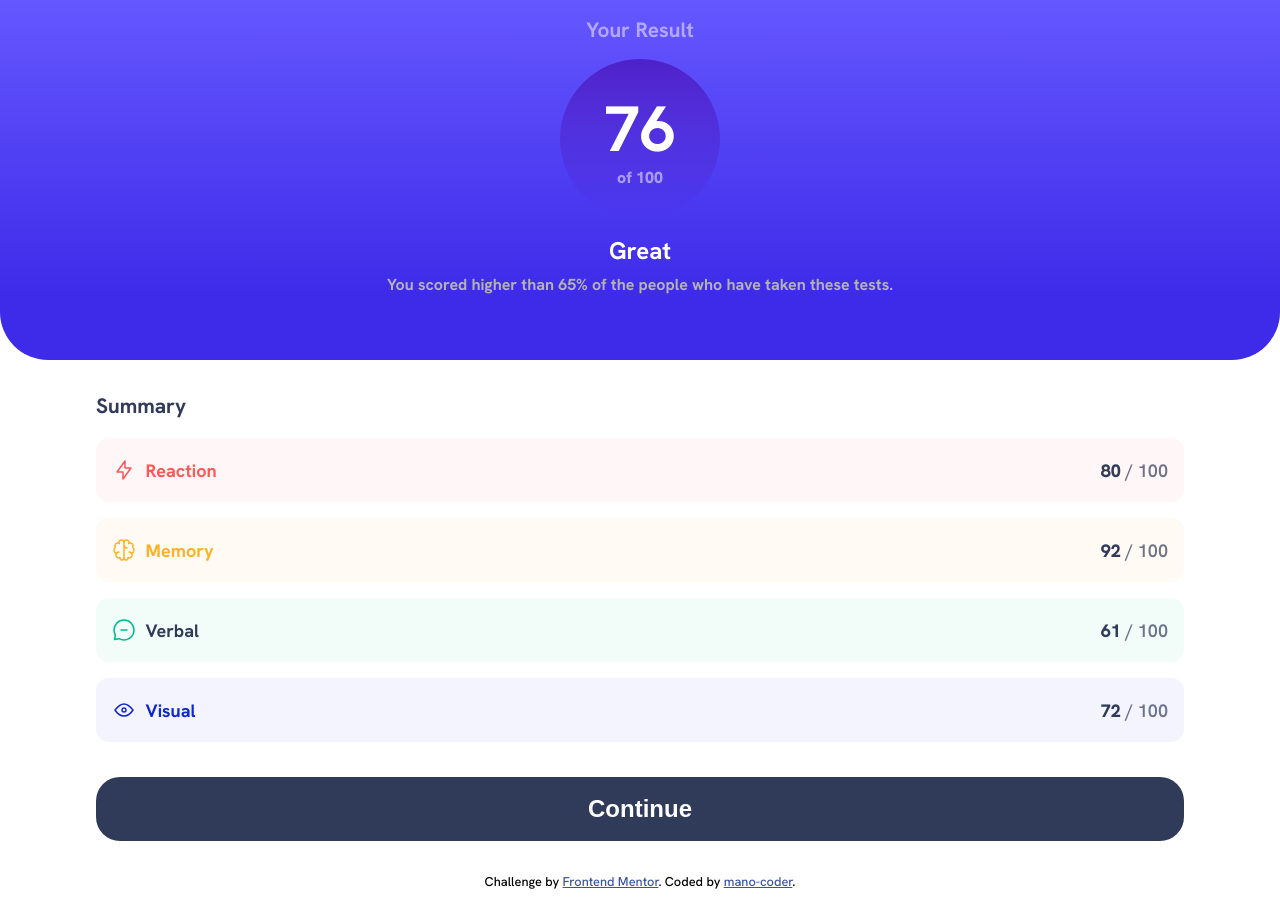
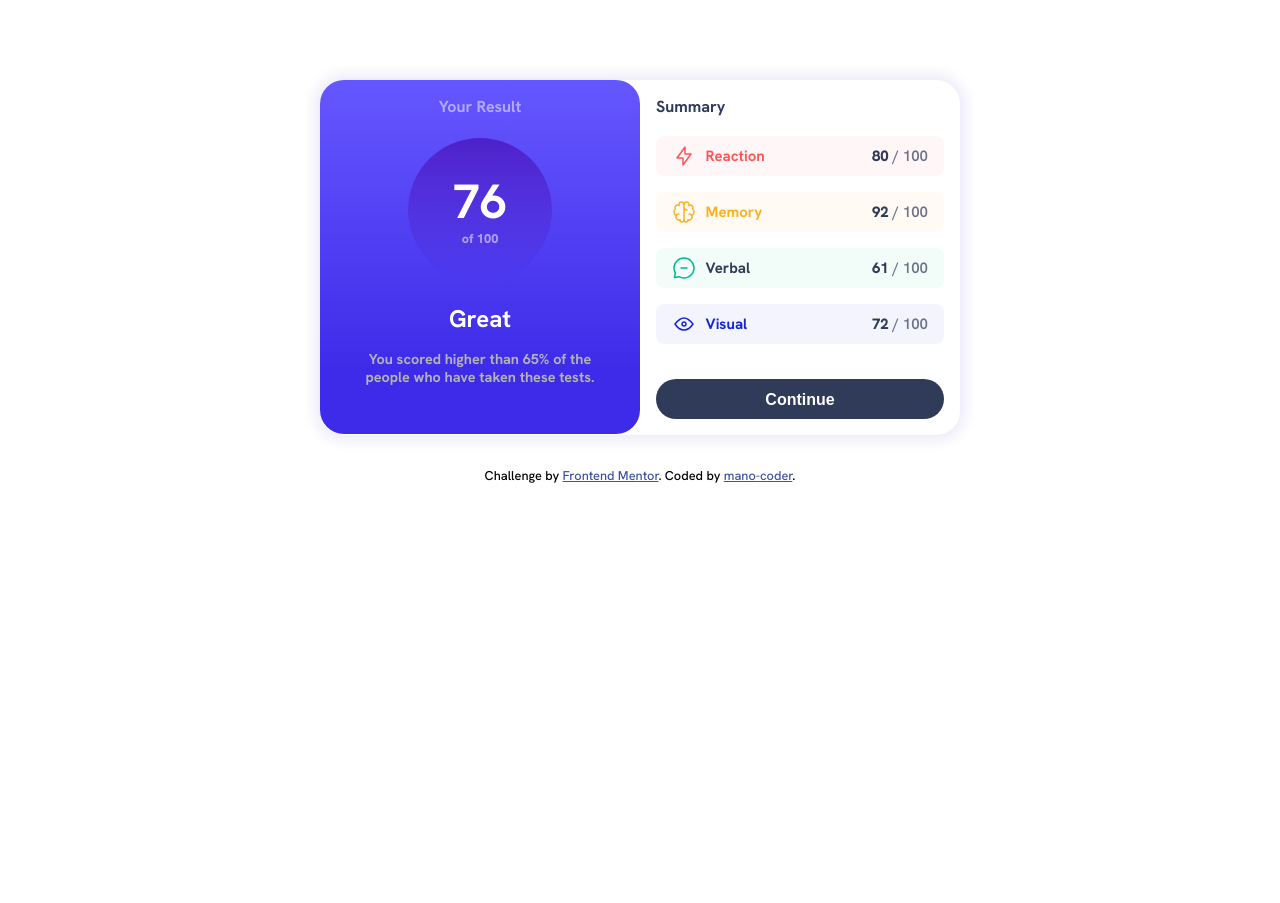
Before and after one commit to mano-coder/Results-Summary-Component, a plain HTML site: page index.html in a window 1280 px wide. After the commit the page ends 800 px from the top, so only its background shows below. Drawn offline with Linux system fonts and the light colour scheme.

Commit message:
completed project

```diff
--- a/index.html
+++ b/index.html
@@ -14,6 +14,7 @@
   </head>
 
   <body>
+    <div class="flex">
       <header id="result-section">
         <h2>Your Result</h2>
         <div id="result-circle">
@@ -32,6 +33,7 @@
         <div id="summary-section"></div>
         <button id="continue-btn">Continue</button>
       </main>
+    </div>
 
     <footer>
       <div class="attribution">
--- a/styles.css
+++ b/styles.css
@@ -48,7 +48,7 @@ h2 {
 }
 
 #result-section {
-  height: 45vh;
+  height: 47vh;
   background: linear-gradient(
     0deg,
     rgba(62, 43, 233, 1) 18%,
@@ -94,6 +94,7 @@ h2 {
   margin: 0 auto;
   width: 60%;
   font-weight: 700;
+  overflow-wrap: wrap;
 }
 
 #desc-title {
@@ -104,6 +105,8 @@ h2 {
 #desc-text {
   color: hsl(0, 0%, 70%);
   font-size: 1rem;
+  margin-bottom: 3rem;
+  height: auto;
 }
 
 /* Summary Section */
@@ -226,9 +229,76 @@ footer {
   color: hsl(228, 45%, 44%);
 }
 
-@media (min-width: 1440px) {
+@media (min-width: 1000px) {
   body {
-    display: none;
-    background-color: black;
+    font-size: 15px;
   }
+
+  h2 {
+    font-size: 1rem;
+  }
+
+  .flex {
+    display: flex;
+    width: 50%;
+    height: 60%;
+    margin: auto;
+    background-color: var(--white);
+    margin-top: 5rem;
+    box-shadow: 0px 0px 14px 6px rgba(6,0,183,0.08);
+    border-radius: 1.5rem;
+  }
+
+  #result-section {
+    height: 100%;
+    border-radius: 1.5rem;
+    width: 50%;
+  }
+
+  #result-circle {
+    height: 9rem;
+    width: 9rem;
+    margin: 1.3rem auto;
+  }
+
+  #result-circle p {
+    font-size: 0.8rem;
+  }
+
+  #result {
+    font-size: 3rem;
+  }
+
+  main {
+    margin: 0;
+    display: block;
+    border-radius: 0 1.5rem 1.5rem 0;
+    padding: 1rem;
+    width: 50%;
+  }
+
+  .category {
+    margin: 1rem auto;
+    height: 2.5rem;
+    border-radius: 0.5rem;
+  }
+
+  #continue-btn {
+    height: 2.5rem;
+    border-radius: 2rem;
+    font-size: 1rem;
+  }
+
+  .description {
+    width: 80%;
+  }
+
+  #desc-title {
+    margin: 1rem 0;
+  }
+
+  #desc-text {
+    font-size: 0.9rem;
+  }
+
 }
```
Lines whose indentation alone changed are shown as unchanged.
